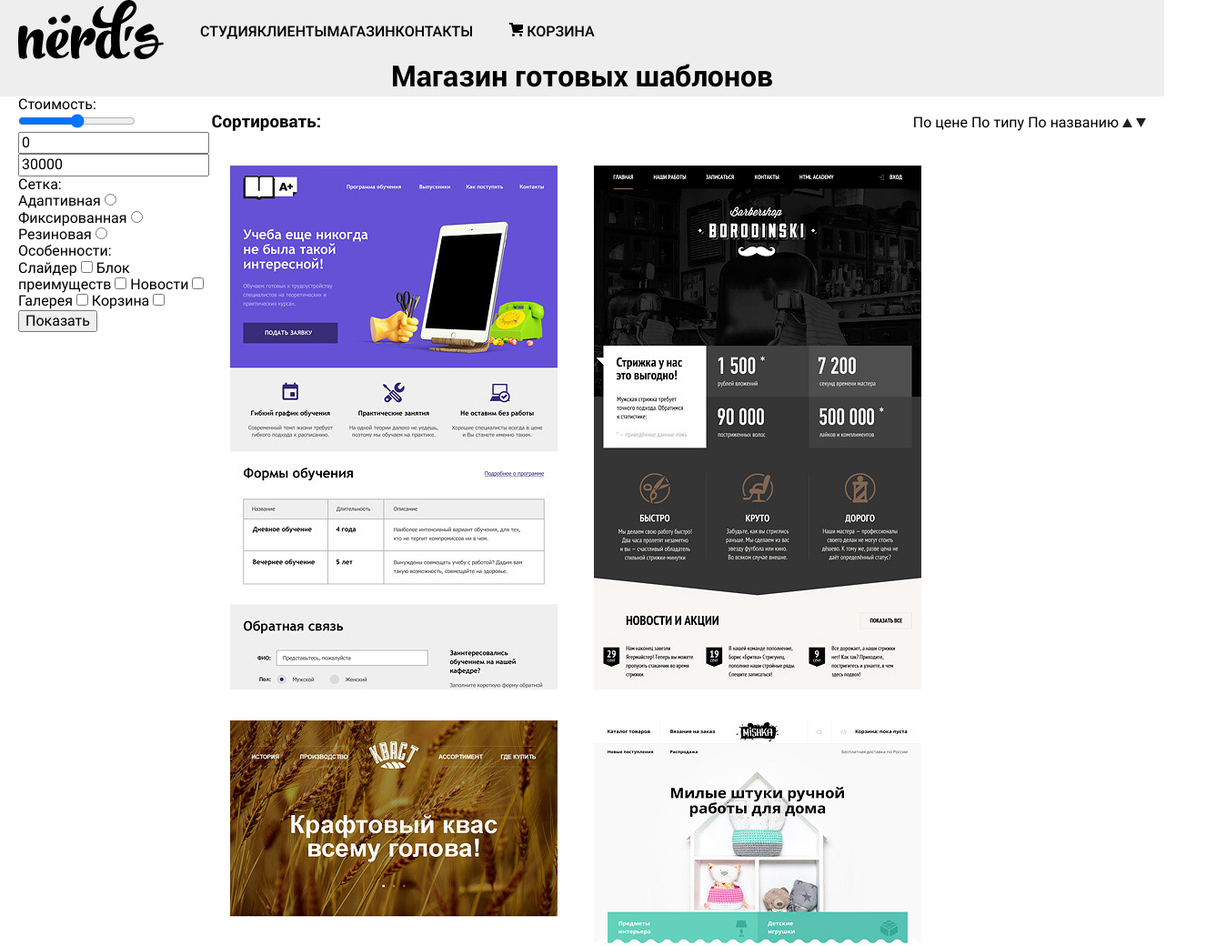
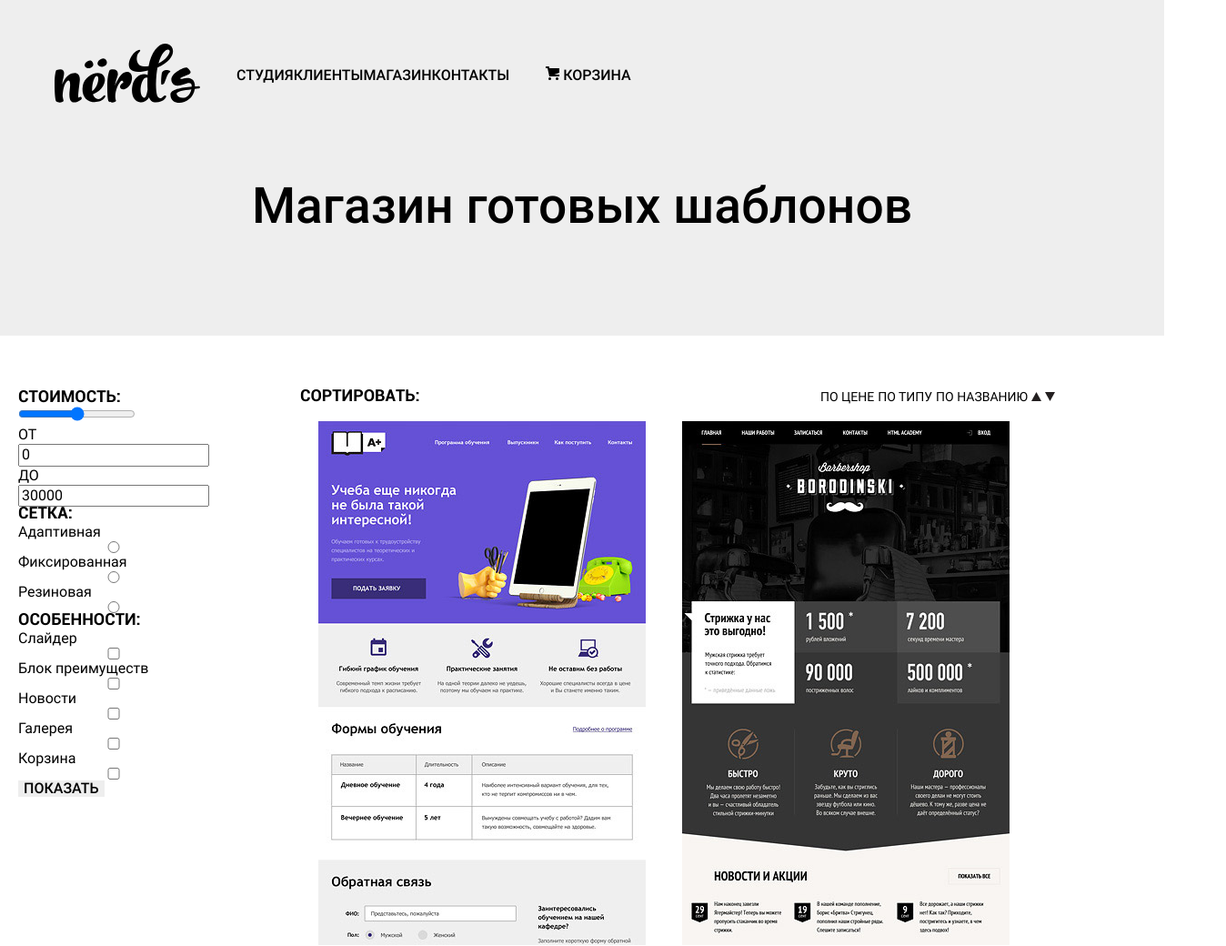
Before and after one commit to arcticstormx/nerds_practice_project, a plain HTML site: page source/catalog.html in a window 1280 px wide. Shown: the top 1040 px of the page at 91% size, 1348 px wide, since content can reach past the window. Drawn offline with Linux system fonts and the light colour scheme.

Commit message:
Add fonts to catalog.html (70/100%)

```diff
--- a/source/catalog.html
+++ b/source/catalog.html
@@ -34,17 +34,14 @@
     </div>
   </header>
   <main class="catalog-main">
+
     <div class="intro-section">
-      <div class="wrapper">
-        <h1 class="catalog-title">Магазин готовых шаблонов</h1>
-      </div>
+      <h1 class="wrapper catalog-title">Магазин готовых шаблонов</h1>
     </div>
 
       <div class="wrapper catalog">
         <section class="catalog-filter">
-
           <div class="filter-main">
-
             <form action="#" method="get">
             <label class="filter-title" for="price-range">Стоимость:</label>
               <div class="slider">
@@ -52,9 +49,9 @@
               </div>
 
               <div class="filter-price-range">
-                <input type="number" id="min-number" name="min-range" value="0">
+                ОТ <input type="number" id="min-number" name="min-range" value="0">
                 <span></span>
-                <input type="number" id="max-number" name="max-range" value="30000">
+                ДО <input type="number" id="max-number" name="max-range" value="30000">
               </div>
 
               <div class="filter-type">
@@ -85,7 +82,7 @@
                 </fieldset>
               </div>
 
-              <input type="submit" class="btn-filter" value="Показать">
+              <input type="submit" class="filter-btn-submit" value="Показать">
             </form>
           </div>
         </section>
@@ -164,8 +161,8 @@
             <li class="pagination-btn"><a href="">3</a></li>
             <li class="pagination-btn pagination-btn-next"><a href="">Следующая</a></li>
           </ol>
-        </div>
-      </section>
+        </section>
+      </div>
   </main>
   <footer class="main-footer wrapper">
         <h2 class="visually-hidden">Как нас найти</h2>
--- a/source/css/style.css
+++ b/source/css/style.css
@@ -31,12 +31,11 @@
 body {
   margin: 0;
   padding: 0;
-
+  min-width: 1200px;
 
   color: #000000;
   font-family: 'Roboto', 'Arial', sans-serif;
   font-weight: 400;
-  font-style: normal;
 }
 
 body ul,
@@ -65,6 +64,9 @@ a {
 }
 /*HEADER*/
 .main-header {
+  display: flex;
+  flex-direction: row;
+  padding-top: 48px;
   background-color: #eeeeee;
   margin-bottom: 0;
 }
@@ -91,13 +93,6 @@ a {
   font-size: 16px;
 }
 
-.site-navigation {
-
-}
-
-.user-navigation {
-
-}
 /*MAIN*/
 .catalog-main {
   display: flex;
@@ -106,16 +101,25 @@ a {
 }
 
 .catalog {
+  padding-top: 58px;
+
   display: flex;
   flex-direction: row;
 }
 
 .catalog-title {
   text-align: center;
+  padding-top: 82px;
+  padding-bottom: 115px;
   margin-top: 0;
   margin-bottom: 0;
   margin-right: auto;
   margin-left: auto;
+
+  font-size: 55px;
+  line-height: 55px;
+  font-family: 'Roboto', 'Arial', sans-serif;
+  font-weight: 500;
 }
 
 .filter-sort {
@@ -129,7 +133,30 @@ a {
   color: black;
 }
 
+.filter-title {
+  margin: 0;
+
+  font-size: 18px;
+  line-height: 18px;
+  font-family: 'Roboto', 'Arial', sans-serif;
+  font-weight: 700;
+  text-transform: uppercase;
+}
+
+.filter-title legend {
+  line-height: 30px;
+}
+
 .catalog-filter {
+
+
+  font-size: 16px;
+  line-height: 20px;
+  font-family: 'Roboto', 'Arial', sans-serif;
+  font-weight: 400;
+}
+
+.filter-main {
   display: flex;
   flex-direction: column;
 }
@@ -138,10 +165,37 @@ a {
   margin: 0;
   padding: 0;
   border: none;
+
+  display: flex;
+  flex-direction: column;
 }
 
+.filter-features fieldset{
+
+}
+
+.sort-btn {
+  font-size: 14px;
+  line-height: 18px;
+  font-weight: 400;
+  font-family: 'Roboto', 'Arial', sans-serif;
+  text-transform: uppercase;
+}
+
+.filter-btn-submit {
+  border: none;
+  background-color: #eeeeee;
+
+  font-size: 16px;
+  line-height: 16px;
+  font-weight: 500;
+  font-family: 'Roboto', 'Arial', sans-serif;
+  text-transform: uppercase;
+}
 
 .catalog-products {
+  padding-left: 100px;
+  padding-right: 100px;
   display: flex;
   flex-direction: column;
 }
```
